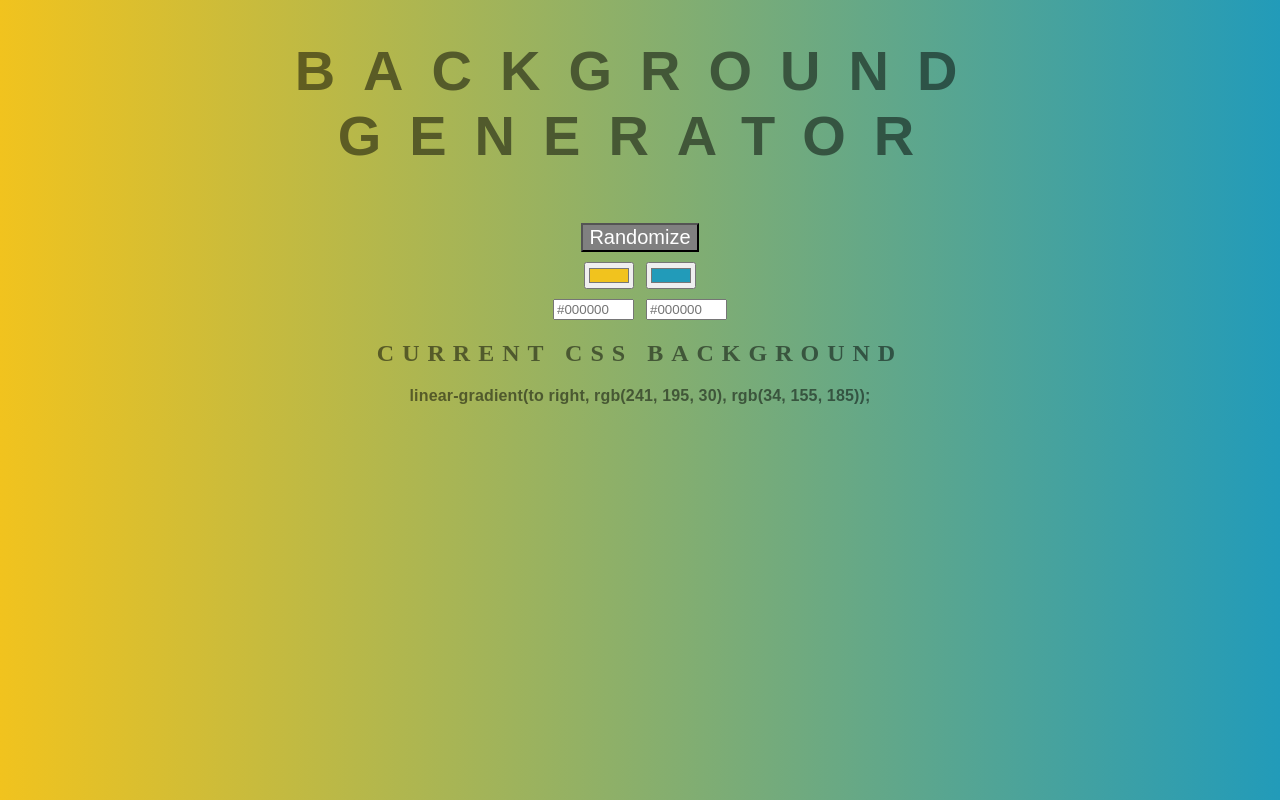
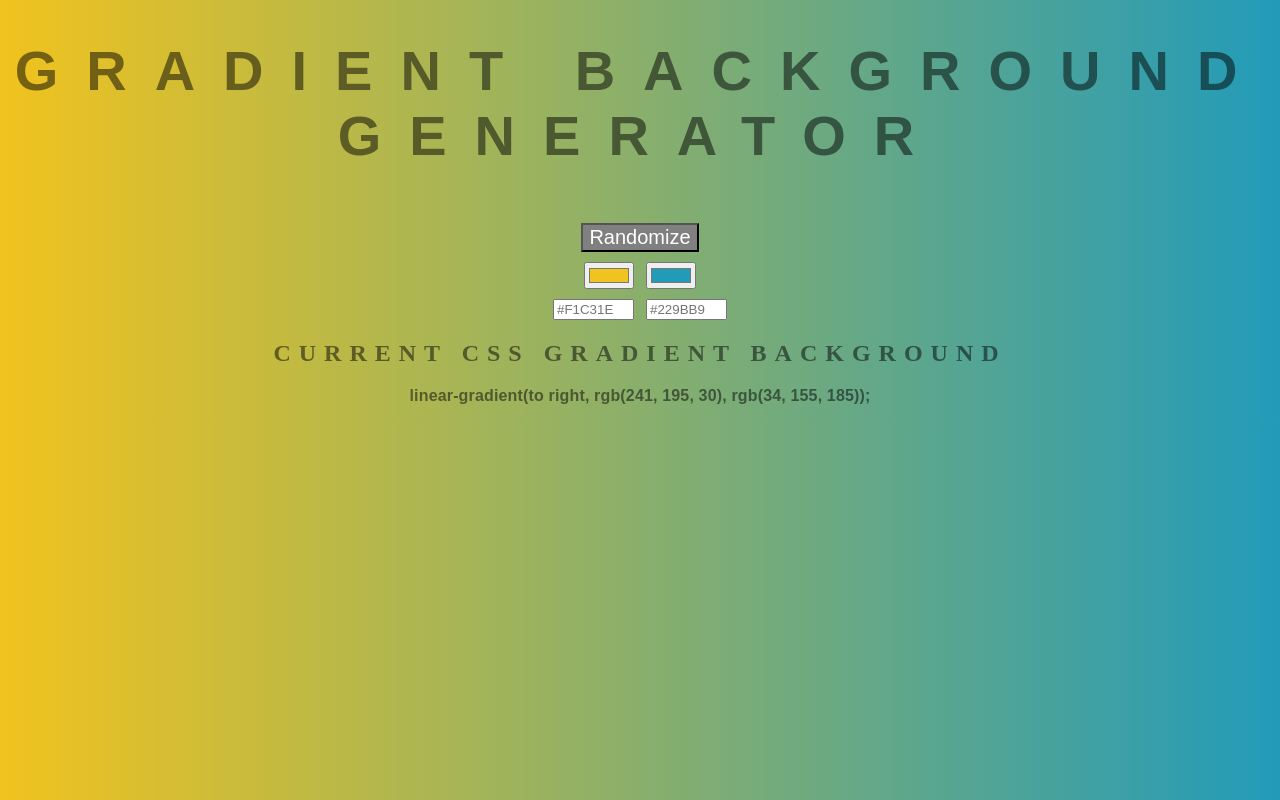
Before and after one commit to malkavianleon/BackgroundGenerator, a website: page index.html in a window 1280 px wide. Drawn offline with Linux system fonts and the light colour scheme.

Commit message:
Updating Index.html
Adding a new title to the project and also changing a things to look better

```diff
--- a/index.html
+++ b/index.html
@@ -1,17 +1,17 @@
 <!DOCTYPE html>
 <html>
 <head>
-	<title>Gradient Background</title>
+	<title>Gradient Background Generator</title>
 	<link rel="stylesheet" type="text/css" href="style.css">
 </head>
 <body class="cor" id="gradient">
-	<h1>Background Generator</h1><br>
+	<h1>Gradient Background Generator</h1><br>
 	<button id="random"	type="button">Randomize</button><br>
 	<input class="color1" type="color" name="color1" value="#F1C31E">
 	<input class="color2" type="color" name="color2" value="#229BB9"><br>
-	<input class="btn1" type="text" name="texcolor1" placeholder="#000000" maxlength="7"  size="7">
-	<input class="btn2" type="text" name="texcolor1" placeholder="#000000" maxlength="7" size="7">
-	<h2>Current CSS Background</h2>
+	<input class="btn1" type="text" name="texcolor1" placeholder="#F1C31E" maxlength="7"  size="7">
+	<input class="btn2" type="text" name="texcolor1" placeholder="#229BB9" maxlength="7" size="7">
+	<h2>Current CSS Gradient Background</h2>
 	<h3>linear-gradient(to right, rgb(241, 195, 30), rgb(34, 155, 185));</h3>
 	<script type="text/javascript" src="script.js"></script>
 </body>
```
